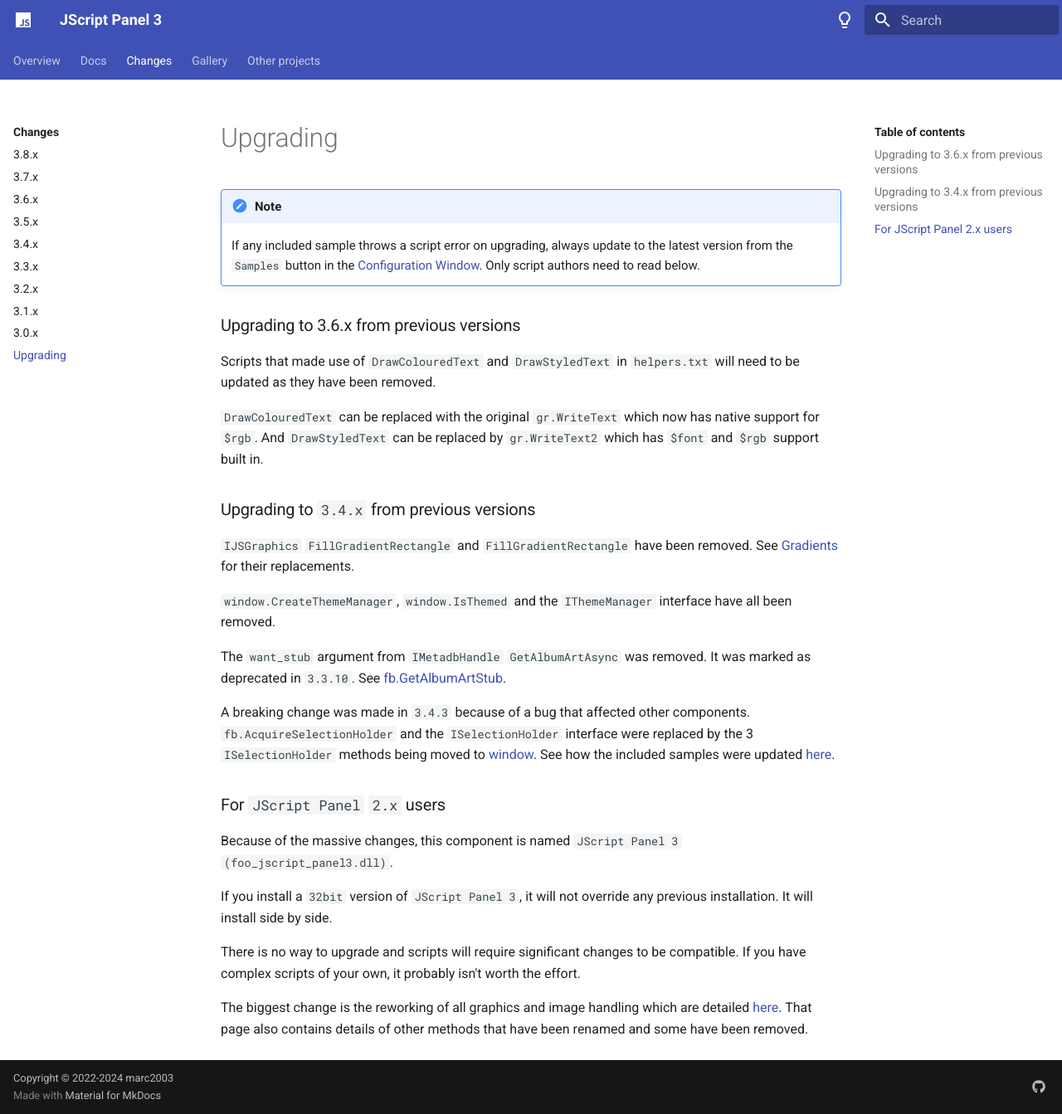
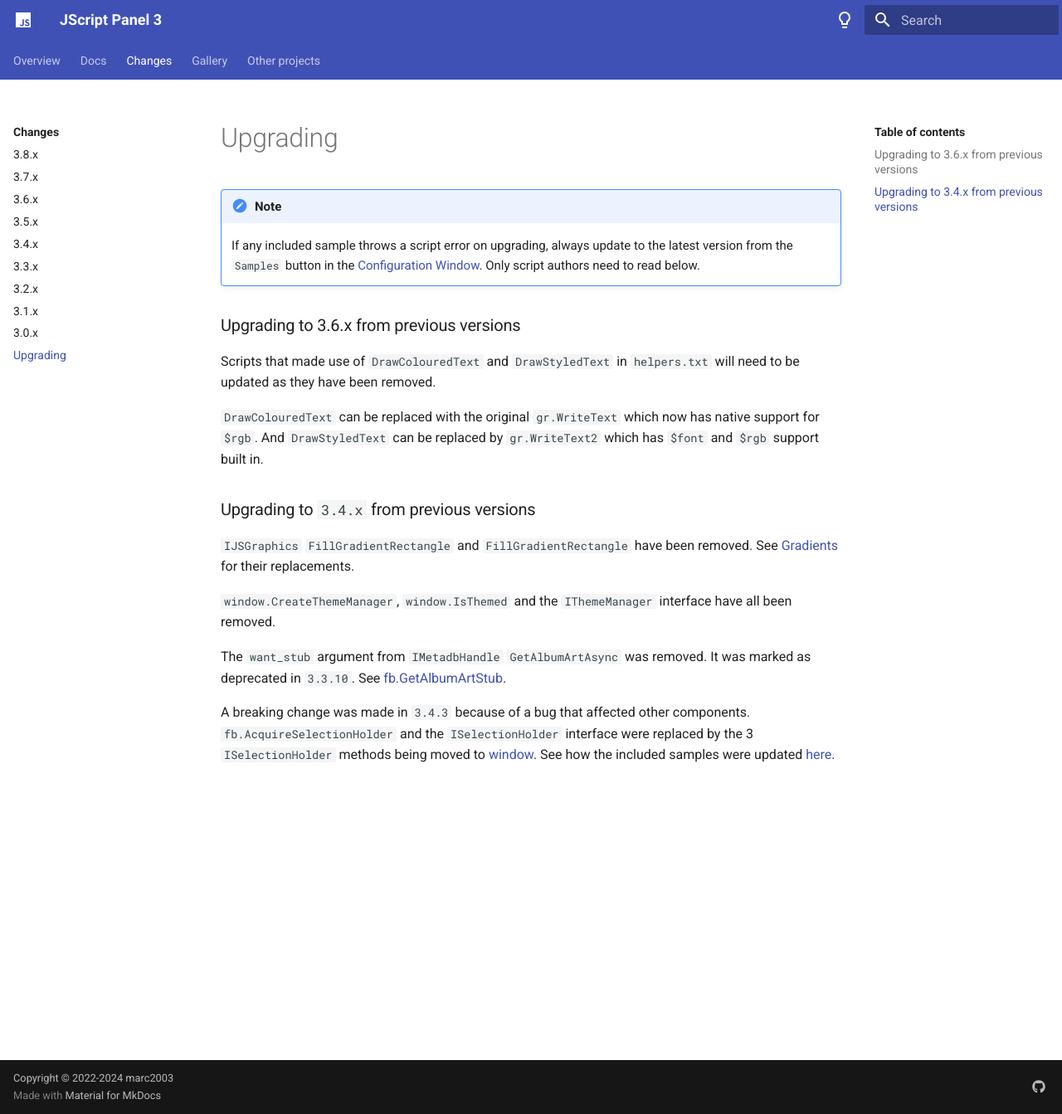
Before and after one commit to jscript-panel/jscript-panel.github.io, an MkDocs documentation site: the page built from docs/docs/changes/upgrading.md, in a window 1280 px wide and 1343 px high. Shown: the whole window at 83% size. Built offline with MkDocs 1.6.1 and Material for MkDocs 9.7.7, drawn with Linux system fonts in a browser that asks for light colours.

Commit message:
Update upgrading.md

```diff
--- a/docs/docs/changes/upgrading.md
+++ b/docs/docs/changes/upgrading.md
@@ -25,20 +25,3 @@
 `fb.AcquireSelectionHolder` and the `ISelectionHolder` interface were replaced by
 the 3 `ISelectionHolder` methods being moved to [window](../namespaces/window.md).
 See how the included samples were updated [here](https://github.com/jscript-panel/component/commit/f4d4175d39f33da15450db8080bfd77118fa86a6).
-
-### For `JScript Panel` `2.x` users
-Because of the massive changes, this component is named
-`JScript Panel 3 (foo_jscript_panel3.dll)`.
-
-If you install a `32bit` version of `JScript Panel 3`,
-it will not override any previous installation. It will
-install side by side.
-
-There is no way to upgrade and scripts will require significant
-changes to be compatible. If you have complex scripts of your
-own, it probably isn't worth the effort.
-
-The biggest change is the reworking of all graphics and image
-handling which are detailed [here](3-0-x.md). That
-page also contains details of other methods that have been
-renamed and some have been removed.
```
